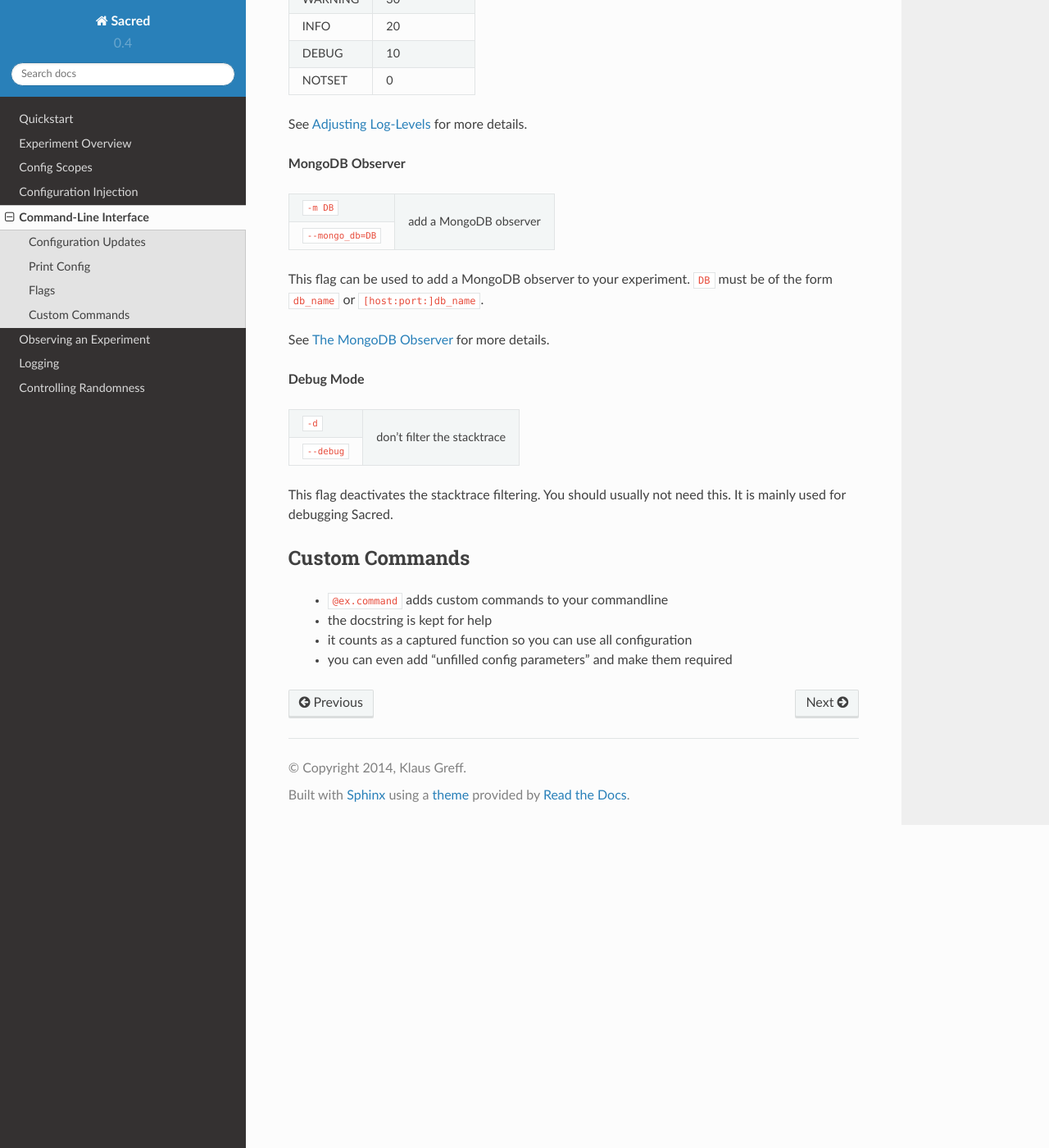
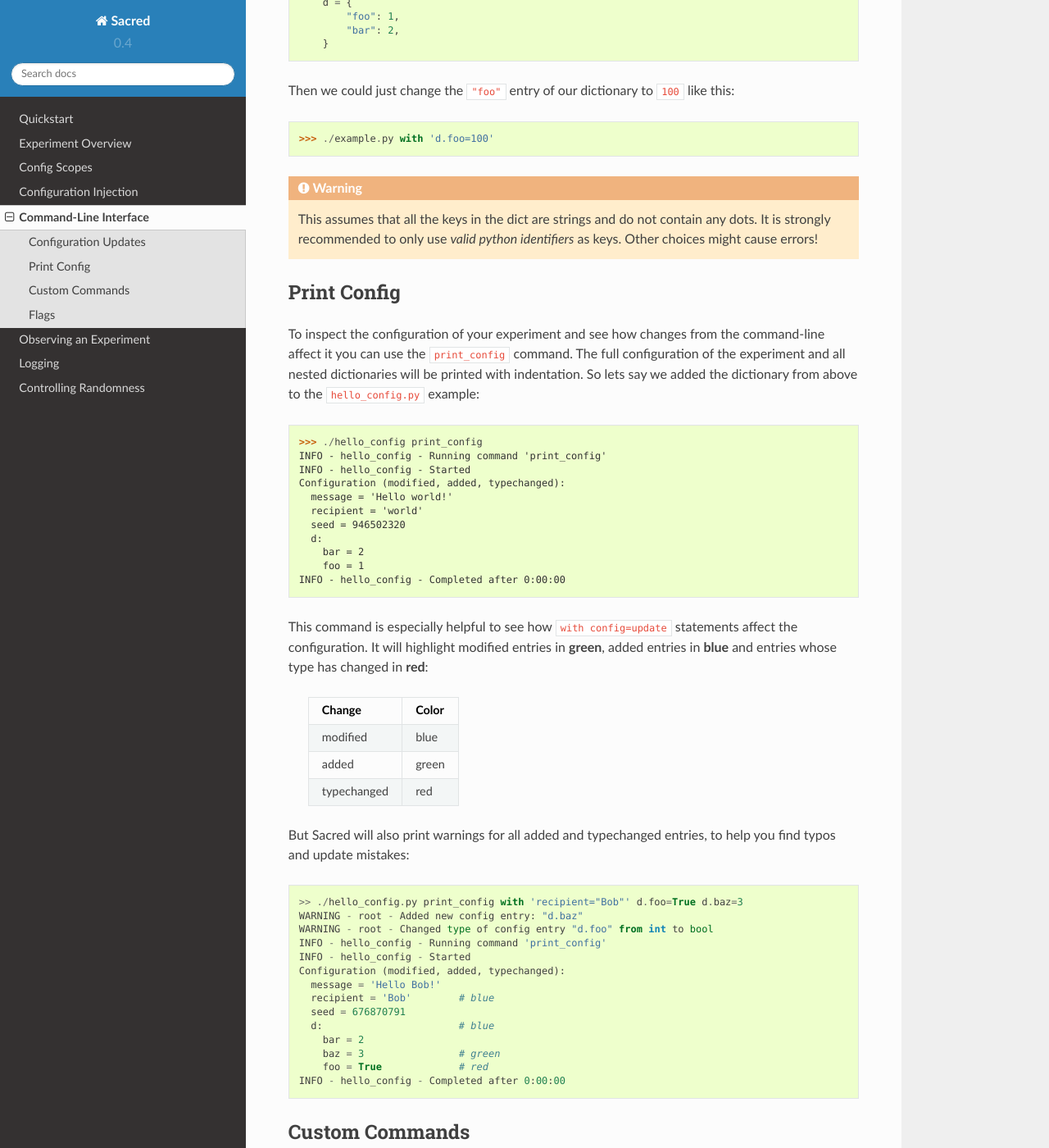
Before and after one commit to IDSIA/sacred, a Sphinx documentation site: the page built from docs/commandline.rst, in a window 1280 px wide and 1400 px high, scrolled down 1379 px. Shown: the whole window at 82% size. Built offline with Sphinx 7.4.7 and the Read the Docs theme 2.0.0, drawn with Linux system fonts in a browser that asks for light colours; some of the changed text lies outside the part shown.

Commit message:
documented the commandline. fixes #42

```diff
--- a/docs/commandline.rst
+++ b/docs/commandline.rst
@@ -17,26 +17,168 @@
 ``with`` command on the commandline. Just put ``with config=update`` after your
 experiment call like this::
 
-    >>> ./example.py with a=10
-    >>> ./example.py with a=2.3 b="'FooBar'"
+    >>> ./example.py with 'a=10'
+
+Or even multiple values just separated by a space::
+
+    >>> ./example.py with 'a=2.3' 'b="FooBar"' 'c=True'
 
 
-- You can use python syntax for the values. But watch out for the bash, it
-  removes the first set of quotes.
+.. note::
+    The single quotes (``'``) around each statement are to make sure the bash
+    does not interfere. In simple cases you can omit them::
 
-  - if you want a string you need double quotes ``with a=1`` and
-    ``with a="1"`` are both integers but ``with a="'1'"`` is a string.
-  -
+       >>> ./example.py with a=-1 b=2.0 c=True
 
-- You can use dotted notation for sub-entries of dictionaries
+    But be careful especially with strings, because the outermost quotes get
+    removed by bash.
+    So for example all of the following values will be ``int``::
+
+       >>> ./example.py with a=1 b="2" c='3'
 
 
+You can use the standard python literal syntax to set numbers, bools, lists,
+dicts, strings and combinations thereof::
+
+    >>> ./example.py with 'my_list=[1, 2, 3]'
+    >>> ./example.py with 'nested_list=[["a", "b"], [2, 3], False]'
+    >>> ./example.py with 'my_dict={"a":1, "b":[-.2, "two"]}'
+    >>> ./example.py with 'alpha=-.3e-7'
+    >>> ./example.py with 'mask=0b111000'
+    >>> ./example.py with 'message="Hello Bob!"'
+
+**Dotted Notation**
+
+If you want to set individual entries of a dictionary you can use the dotted
+notation to do so. So if this is the ConfigScope of our experiment:
+
+.. code-block:: python
+
+    @ex.config
+    def cfg():
+        d = {
+            "foo": 1,
+            "bar": 2,
+        }
+
+Then we could just change the ``"foo"`` entry of our dictionary to ``100`` like
+this::
+
+    >>> ./example.py with 'd.foo=100'
+
+.. warning::
+    This assumes that all the keys in the dict are strings and do not contain
+    any dots. It is strongly recommended to only use *valid python identifiers*
+    as keys. Other choices might cause errors!
 
 Print Config
 ============
 
-pass
+To inspect the configuration of your experiment and see how changes from the
+command-line affect it you can use the ``print_config`` command. The full
+configuration of the experiment and all nested dictionaries will be printed with
+indentation. So lets say we added the dictionary from above to the
+``hello_config.py`` example::
 
+    >>> ./hello_config print_config
+    INFO - hello_config - Running command 'print_config'
+    INFO - hello_config - Started
+    Configuration (modified, added, typechanged):
+      message = 'Hello world!'
+      recipient = 'world'
+      seed = 946502320
+      d:
+        bar = 2
+        foo = 1
+    INFO - hello_config - Completed after 0:00:00
+
+This command is especially helpful to see how ``with config=update`` statements
+affect the configuration. It will highlight modified entries in **green**, added
+entries in **blue** and entries whose type has changed in **red**:
+
+    ===========  =====
+    Change       Color
+    ===========  =====
+    modified     blue
+    added        green
+    typechanged  red
+    ===========  =====
+
+But Sacred will also print warnings for all added and typechanged entries, to
+help you find typos and update mistakes::
+
+    >> ./hello_config.py print_config with 'recipient="Bob"' d.foo=True d.baz=3
+    WARNING - root - Added new config entry: "d.baz"
+    WARNING - root - Changed type of config entry "d.foo" from int to bool
+    INFO - hello_config - Running command 'print_config'
+    INFO - hello_config - Started
+    Configuration (modified, added, typechanged):
+      message = 'Hello Bob!'
+      recipient = 'Bob'        # blue
+      seed = 676870791
+      d:                       # blue
+        bar = 2
+        baz = 3                # green
+        foo = True             # red
+    INFO - hello_config - Completed after 0:00:00
+
+Custom Commands
+===============
+If you just run an experiment file it will execute the default command, that
+is the method you decorated with ``@ex.main`` or ``@ex.automain``. But you
+can also add other commands to the experiment by using ``@ex.command``:
+
+.. code-block:: python
+
+    from sacred import Experiment
+
+    ex = Experiment('custom_command')
+
+    @ex.command
+    def scream():
+        """
+        scream, and shout, and let it all out ...
+        """
+        print('AAAaaaaaaaahhhhhh...')
+
+    # ...
+
+This command can then be run like this::
+
+    >> ./custom_command.py scream
+    INFO - custom_command - Running command 'scream'
+    INFO - custom_command - Started
+    AAAaaaaaaaahhhhhh...
+    INFO - custom_command - Completed after 0:00:00
+
+It will also show up in the usage message and you can get the signature and
+the docstring by passing it to help::
+
+    >> ./custom_command.py help scream
+
+    scream()
+        scream, and shout, and let it all out ...
+
+Commands are of course also captured functions, so you can take arguments that
+will get filled in from the config, and you can use ``with config=update`` to
+change parameters from the commandline:
+
+.. code-block:: python
+
+    @ex.command
+    def greet(name):
+        """
+        Print a simple greet message.
+        """
+        print('Hello %s!' % name)
+
+And call it like this::
+
+    >> ./custom_command.py greet with 'name="Bob"'
+    INFO - custom_command - Running command 'scream'
+    INFO - custom_command - Started
+    Hello Bob!
+    INFO - custom_command - Completed after 0:00:00
 
 Flags
 =====
@@ -104,12 +246,3 @@
 
 This flag deactivates the stacktrace filtering. You should usually not need
 this. It is mainly used for debugging Sacred.
-
-
-Custom Commands
-===============
-
-  - ``@ex.command`` adds custom commands to your commandline
-  - the docstring is kept for help
-  - it counts as a captured function so you can use all configuration
-  - you can even add "unfilled config parameters" and make them required
```
Also changed, not shown: 2 other files.
